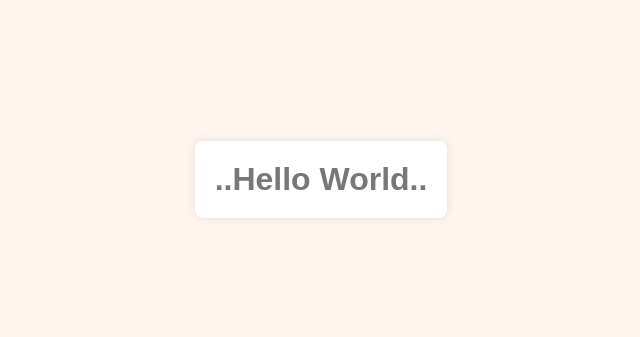
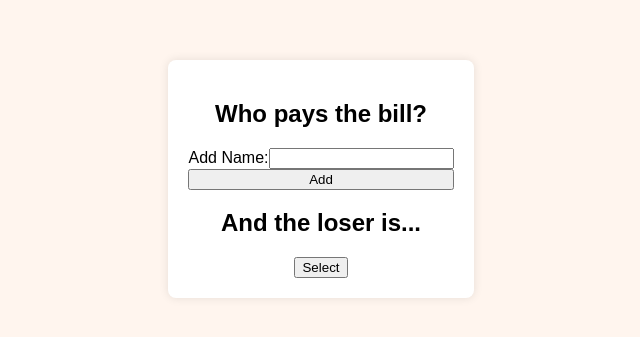
Before and after one commit to TheCyberFlash/stjag-who-pays-the-bill, a React (Create React App) app in the folder split-buddy/: page / in a window 1280 px wide. Shown: the part 221-558 px from the top of the page, without its empty margins (319-959 px from the left). Built offline with nearby package versions, Linux system fonts and the light colour scheme.

Commit message:
Imported NameList and Loser into App
Changed NameList to use the context instead of handling directly

```diff
--- a/split-buddy/src/App.js
+++ b/split-buddy/src/App.js
@@ -1,9 +1,17 @@
+import React from 'react';
 import './index.css';
+import NameList from './components/NameList';
+import Loser from './components/Loser';
+import { useNames } from './context/NamesContext';
 
 function App() {
+  const { names } = useNames();
+
   return (
     <div className="container">
-      <h1>..Hello World..</h1>
+      {/* <h1>..Hello World..</h1> */}
+      <NameList />
+      <Loser names={names} />
     </div>
   );
 }
--- a/split-buddy/src/components/NameList.js
+++ b/split-buddy/src/components/NameList.js
@@ -1,13 +1,15 @@
 import React, { useState } from 'react';
 import '../index.css';
+import { useNames } from '../context/NamesContext';
 
 const NameList = () => {
-    const [names, setNames] = useState([]);
+
+    const { names, addName } = useNames();
     const [newName, setNewName] = useState('');
 
-    const addName = (event) => {
+    const handleAddName = (event) => {
         event.preventDefault();
-        setNames(names.concat(newName));
+        addName(newName);
         setNewName('');
     };
 
@@ -22,7 +24,7 @@ const NameList = () => {
                         value={newName}
                         onChange={(event) => setNewName(event.target.value)} />
                 </label>
-                <button type="submit" onClick={addName}>Add</button>
+                <button type="submit" onClick={handleAddName}>Add</button>
             </form>
 
             <ul>
```
